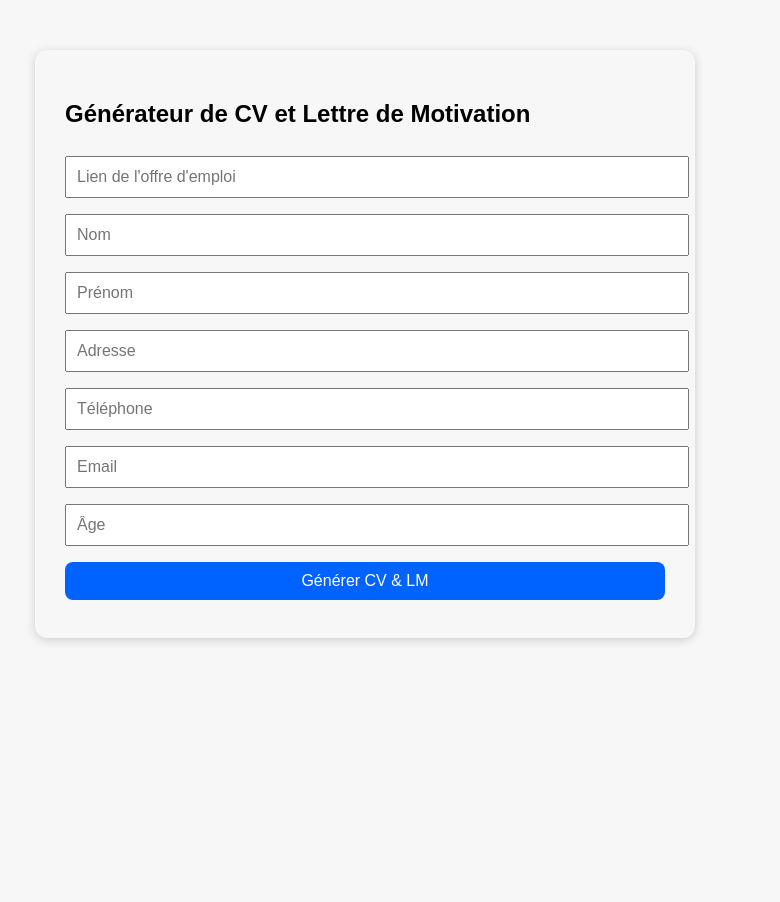
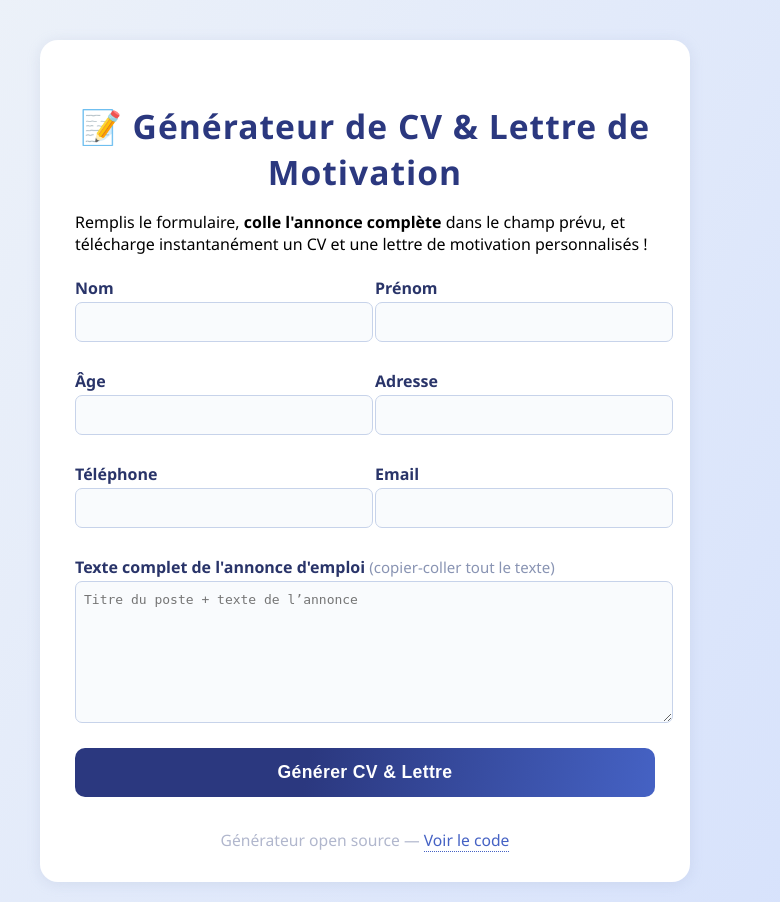
Before and after one commit to s00r1/cvlm, a Flask app: page / in a window 1280 px wide. Shown: the whole page, without its empty margins (275-1055 px from the left). Before the commit the page ends 643 px from the top, so only its background shows below. Run offline with Flask 3, Linux system fonts and the light colour scheme; parts of the project's set-up code (start-up, migrations or seed data) failed here and were passed over.

Commit message:
amelioration des pages html et fin du scratping

```diff
--- a/app.py
+++ b/app.py
@@ -1,6 +1,4 @@
 from flask import Flask, render_template, request, send_file
-import requests
-from bs4 import BeautifulSoup
 from jinja2 import Template
 import pdfkit
 import io
@@ -11,28 +9,25 @@ import shutil
 
 app = Flask(__name__)
 
-# --- Génération intelligente de texte pour le CV et la LM ---
 def generer_cv_text(nom, prenom, age, offre):
     mots = re.findall(r'\b\w+\b', offre.lower())
     freq = {}
     for mot in mots:
         if len(mot) > 3:
             freq[mot] = freq.get(mot, 0) + 1
-    top = sorted(freq, key=freq.get, reverse=True)[:3]
+    top = sorted(freq, key=freq.get, reverse=True)[:5]
     skills = ', '.join(top)
-    return f"Je m'appelle {prenom} {nom}, j'ai {age} ans. Passionné(e) par les domaines suivants : {skills}. Motivé(e) et rigoureux(se), je souhaite apporter mon énergie et mon sérieux à votre entreprise."
+    return f"Je m'appelle {prenom} {nom}, j'ai {age} ans. Je possède des qualités et un intérêt marqué pour : {skills}. Sérieux(se), motivé(e), je souhaite mettre mes compétences et mon énergie au service de votre entreprise."
 
 def generer_lm_text(nom, prenom, offre):
     titre = offre.split('\n')[0][:70]
     return (
         f"Madame, Monsieur,\n\n"
-        f"Je vous adresse ma candidature pour le poste de '{titre}'. "
-        f"Après avoir pris connaissance de votre annonce, je suis convaincu(e) que mes qualités humaines et mon engagement correspondent à vos attentes. Je suis motivé(e) à rejoindre votre équipe et à contribuer activement à vos projets.\n\n"
-        f"Je me tiens à votre disposition pour un entretien.\n\n"
+        f"Je vous adresse ma candidature pour le poste de « {titre} ».\n"
+        f"Votre annonce a retenu toute mon attention. Je pense réunir les qualités nécessaires pour m’intégrer rapidement à votre équipe, et je suis convaincu(e) que mon engagement, mon sérieux et ma motivation correspondent à vos attentes.\n\n"
+        f"Je serais ravi(e) de pouvoir vous exposer ma motivation lors d’un entretien.\n\n"
         f"Cordialement,\n{prenom} {nom}"
     )
-
-# --- pdfkit config OS-aware ---
 
 def find_wkhtmltopdf():
     path = shutil.which("wkhtmltopdf")
@@ -46,26 +41,22 @@ else:
     if wkhtmltopdf_path:
         config = pdfkit.configuration(wkhtmltopdf=wkhtmltopdf_path)
     else:
-        raise RuntimeError("wkhtmltopdf non trouvé sur le système Railway ! Vérifie l'installation Nixpacks/variable d'environnement.")
+        raise RuntimeError("wkhtmltopdf non trouvé sur le système Railway ! Vérifie l'installation.")
 
 @app.route('/', methods=['GET', 'POST'])
 def index():
     if request.method == 'POST':
-        url = request.form['url']
         nom = request.form['nom']
         prenom = request.form['prenom']
         adresse = request.form['adresse']
         telephone = request.form['telephone']
         email = request.form['email']
         age = request.form['age']
+        offre = request.form['description'].strip()
 
-        offre = scraper_offre(url)
-
-        # --- Génération IA locale ---
         cv_profile = generer_cv_text(nom, prenom, age, offre)
         lm_text = generer_lm_text(nom, prenom, offre)
 
-        # Générer le CV
         with open('cv_template.html', encoding="utf-8") as f:
             cv_html = Template(f.read()).render(
                 nom=nom, prenom=prenom, adresse=adresse, telephone=telephone,
@@ -73,7 +64,6 @@ def index():
             )
         cv_pdf = pdfkit.from_string(cv_html, False, configuration=config)
 
-        # Générer la lettre de motivation
         with open('lm_template.html', encoding="utf-8") as f:
             lm_html = Template(f.read()).render(
                 nom=nom, prenom=prenom, adresse=adresse, telephone=telephone,
@@ -81,7 +71,6 @@ def index():
             )
         lm_pdf = pdfkit.from_string(lm_html, False, configuration=config)
 
-        # Stocker les fichiers PDF temporairement
         tmp_cv = "tmp_cv.pdf"
         tmp_lm = "tmp_lm.pdf"
         with open(tmp_cv, "wb") as f:
@@ -98,21 +87,6 @@ def download_file(filename):
         return "Fichier introuvable", 404
     return send_file(filename, as_attachment=True)
 
-def scraper_offre(url):
-    try:
-        r = requests.get(url, timeout=5, headers={
-            "User-Agent": "Mozilla/5.0 (Windows NT 10.0; Win64; x64)"
-        })
-        soup = BeautifulSoup(r.text, 'html.parser')
-        titre = soup.title.string if soup.title else "Offre d'emploi"
-        texte = ' '.join([p.get_text() for p in soup.find_all('p')]) or "(Impossible de récupérer le texte de l'annonce, le site est protégé.)"
-        offre = f"{titre}\n{texte}"
-        if len(offre) > 500:
-            offre = offre[:500] + "..."
-        return offre
-    except Exception as e:
-        return f"Erreur lors de la récupération de l’offre : {e}"
-
 if __name__ == "__main__":
     port = int(os.environ.get("PORT", 5000))
     app.run(host="0.0.0.0", port=port)
--- a/requirements.txt
+++ b/requirements.txt
@@ -1,6 +1,5 @@
-Flask
+flask
 requests
 beautifulsoup4
-weasyprint
 jinja2
 pdfkit
--- a/static/style.css
+++ b/static/style.css
@@ -1,25 +1,110 @@
 body {
-    font-family: Arial, sans-serif;
-    background: #f7f7f7;
-    max-width: 600px;
-    margin: 50px auto;
-    padding: 30px;
-    border-radius: 12px;
-    box-shadow: 0 2px 10px #ccc;
+    font-family: 'Segoe UI', Arial, sans-serif;
+    background: linear-gradient(120deg, #f0f4f8 0%, #d4e0fc 100%);
+    margin: 0;
+    padding: 0;
+    min-height: 100vh;
 }
-input, button {
-    margin: 8px 0;
-    padding: 10px;
-    width: 100%;
+
+.container {
+    max-width: 580px;
+    background: #fff;
+    margin: 40px auto 20px auto;
+    padding: 2.5em 2.2em 1em 2.2em;
+    border-radius: 18px;
+    box-shadow: 0 2px 14px 0 #90a0c333;
+}
+
+h1 {
+    margin-bottom: 10px;
+    text-align: center;
+    color: #2b387f;
+    font-size: 2.1em;
+    font-weight: 700;
+    letter-spacing: 0.03em;
+}
+
+p, label, input, textarea {
     font-size: 1em;
 }
-button {
-    background: #0063ff;
+
+form {
+    margin-top: 22px;
+    margin-bottom: 8px;
+}
+
+.grid-2 {
+    display: grid;
+    grid-template-columns: 1fr 1fr;
+    gap: 16px 20px;
+    margin-bottom: 16px;
+}
+@media (max-width: 640px) {
+    .grid-2 {
+        grid-template-columns: 1fr;
+        gap: 8px 0;
+    }
+}
+
+input, textarea {
+    width: 100%;
+    padding: 10px 8px;
+    border: 1px solid #c7d3ea;
+    border-radius: 7px;
+    margin-top: 3px;
+    margin-bottom: 12px;
+    background: #f9fbfd;
+    transition: border-color 0.2s;
+}
+input:focus, textarea:focus {
+    border-color: #2b387f;
+    outline: none;
+}
+
+label {
+    font-weight: 600;
+    color: #293469;
+}
+
+.submit-btn {
+    display: block;
+    width: 100%;
+    padding: 14px;
+    margin-top: 8px;
+    background: linear-gradient(100deg, #2b387f 40%, #4562c4 100%);
     color: #fff;
+    font-size: 1.1em;
     border: none;
-    border-radius: 8px;
+    border-radius: 10px;
+    font-weight: 600;
+    letter-spacing: 0.02em;
     cursor: pointer;
+    transition: background 0.2s;
 }
-button:hover {
-    background: #004bbd;
+.submit-btn:hover {
+    background: linear-gradient(100deg, #223069 0%, #2b387f 90%);
 }
+
+.infos {
+    font-weight: 400;
+    color: #8994b3;
+    font-size: 0.94em;
+}
+
+footer {
+    text-align: center;
+    color: #b1b7cd;
+    font-size: 0.98em;
+    margin-top: 32px;
+    margin-bottom: 5px;
+}
+
+footer a {
+    color: #4562c4;
+    text-decoration: none;
+    border-bottom: 1px dotted #4562c4;
+}
+
+footer a:hover {
+    text-decoration: underline;
+}
--- a/templates/index.html
+++ b/templates/index.html
@@ -2,20 +2,51 @@
 <html lang="fr">
 <head>
     <meta charset="UTF-8">
-    <title>Générateur CV & LM</title>
+    <title>Générateur de CV & Lettre de Motivation</title>
     <link rel="stylesheet" href="/static/style.css">
 </head>
 <body>
-    <h2>Générateur de CV et Lettre de Motivation</h2>
-    <form method="post">
-        <input type="text" name="url" placeholder="Lien de l'offre d'emploi" required><br>
-        <input type="text" name="nom" placeholder="Nom" required><br>
-        <input type="text" name="prenom" placeholder="Prénom" required><br>
-        <input type="text" name="adresse" placeholder="Adresse" required><br>
-        <input type="text" name="telephone" placeholder="Téléphone" required><br>
-        <input type="email" name="email" placeholder="Email" required><br>
-        <input type="number" name="age" placeholder="Âge" required><br>
-        <button type="submit">Générer CV & LM</button>
-    </form>
+    <div class="container">
+        <h1>📝 Générateur de CV & Lettre de Motivation</h1>
+        <p>
+            Remplis le formulaire, <b>colle l'annonce complète</b> dans le champ prévu, et télécharge instantanément un CV et une lettre de motivation personnalisés&nbsp;!
+        </p>
+        <form method="post">
+            <div class="grid-2">
+                <div>
+                    <label>Nom</label>
+                    <input type="text" name="nom" required>
+                </div>
+                <div>
+                    <label>Prénom</label>
+                    <input type="text" name="prenom" required>
+                </div>
+                <div>
+                    <label>Âge</label>
+                    <input type="number" name="age" min="15" max="80" required>
+                </div>
+                <div>
+                    <label>Adresse</label>
+                    <input type="text" name="adresse" required>
+                </div>
+                <div>
+                    <label>Téléphone</label>
+                    <input type="text" name="telephone" required>
+                </div>
+                <div>
+                    <label>Email</label>
+                    <input type="email" name="email" required>
+                </div>
+            </div>
+            <div>
+                <label><b>Texte complet de l'annonce d'emploi</b> <span class="infos">(copier-coller tout le texte)</span></label>
+                <textarea name="description" rows="8" placeholder="Titre du poste + texte de l’annonce" required></textarea>
+            </div>
+            <button type="submit" class="submit-btn">Générer CV & Lettre</button>
+        </form>
+        <footer>
+            <p>Générateur open source &mdash; <a href="https://github.com/s00r1/cvlm" target="_blank">Voir le code</a></p>
+        </footer>
+    </div>
 </body>
 </html>
```
Also changed, not shown: cv_template.html (+79 -3 lines), lm_template.html (+39 -1 lines), templates/result.html (+50 -5 lines).
